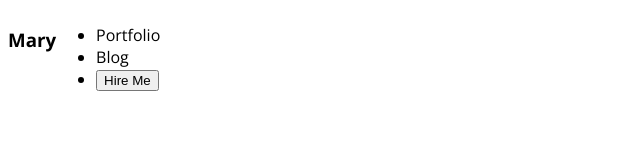
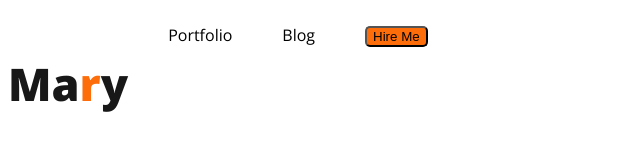
Before and after one commit to sagor995/developer-portfolio, a plain HTML site: page index.html in a window 1280 px wide. Shown: the whole page, without its empty margins (0-640 px from the left). Drawn offline with nearby package versions, Linux system fonts and the light colour scheme.

Commit message:
css added for nav and title

```diff
--- a/index.html
+++ b/index.html
@@ -1,23 +1,26 @@
 <!DOCTYPE html>
 <html lang="en">
   <head>
-    <meta charset="UTF-8">
-    <meta name="viewport" content="width=device-width, initial-scale=1.0">
+    <meta charset="UTF-8" />
+    <meta name="viewport" content="width=device-width, initial-scale=1.0" />
     <title>Developer Portfolio</title>
 
-    <link rel="preconnect" href="https://fonts.googleapis.com">
-    <link rel="preconnect" href="https://fonts.gstatic.com" crossorigin>
-    <link href="https://fonts.googleapis.com/css2?family=Open+Sans:wght@400;700;800&display=swap" rel="stylesheet">
-    <link rel="stylesheet" href="styles/portfolio.css">
+    <link rel="preconnect" href="https://fonts.googleapis.com" />
+    <link rel="preconnect" href="https://fonts.gstatic.com" crossorigin />
+    <link
+      href="https://fonts.googleapis.com/css2?family=Lato:ital,wght@0,400;1,700&family=Open+Sans:wght@400;700;800&display=swap"
+      rel="stylesheet"
+    />
+    <link rel="stylesheet" href="styles/portfolio.css" />
   </head>
   <body>
     <header>
       <nav>
-            <h3>Mary</h3>
+        <h3 class="nav-title">Ma<span class="text-primary">r</span>y</h3>
         <ul>
           <li>Portfolio</li>
           <li>Blog</li>
-                <li><button>Hire Me</button></li>
+          <li><button class="btn-primary">Hire Me</button></li>
         </ul>
       </nav>
     </header>
--- a/styles/portfolio.css
+++ b/styles/portfolio.css
@@ -1,5 +1,6 @@
 /* Common shared styles */
 body{
+    font-family: 'Lato', sans-serif;
     font-family: 'Open Sans', sans-serif;
 }
 
@@ -7,3 +8,32 @@
 nav{
     display: flex;
 }
+
+.text-primary{
+    color: #FD6E0A;
+}
+
+.btn-primary{
+    border-radius: 5px;
+    background: #FD6E0A;
+}
+
+.nav-title{
+    color: #181818;
+    font-size: 45px;
+    font-weight: 800;
+}
+
+nav > ul{
+    display: flex;
+}
+
+nav li{
+    list-style: none;
+    margin-right: 50px;
+}
+
+nav a{
+    text-decoration: none;
+    color: #474747;
+}
```
Lines whose indentation alone changed are shown as unchanged.
